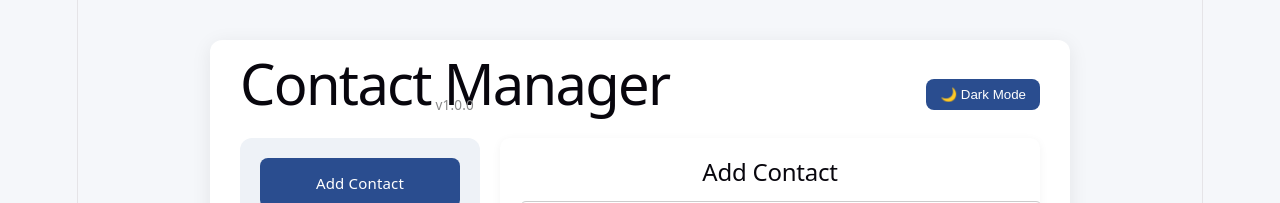
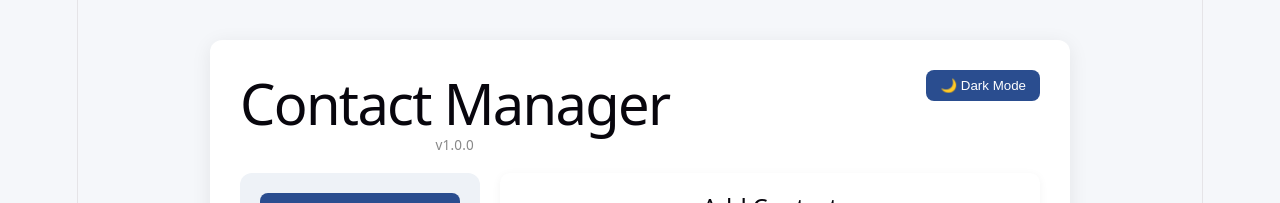
Before and after one commit to paulrdaniel1-beep/contact-manager-frontend, a React (Vite) app: page / in a window 1280 px wide. Shown: the top 203 px of the page. Built offline with nearby package versions, Linux system fonts and the light colour scheme; no server answers.

Commit message:
Added version number to header - left aligned

```diff
--- a/src/HeaderBar.jsx
+++ b/src/HeaderBar.jsx
@@ -4,17 +4,26 @@ function HeaderBar({ theme, toggleTheme }) {
   const version = packageJson.version;
 
   return (
-    <div className="header-bar">
+    <div
+      className="header-bar"
+      style={{
+        display: "flex",
+        justifyContent: "space-between",
+        alignItems: "flex-start"
+      }}
+    >
       <div style={{ display: "flex", flexDirection: "column" }}>
-        <h1 style={{ margin: 0 }}>Contact Manager</h1>
-        <p style={{
-          fontSize: "0.75rem",
-          color: "#888",
-          margin: 0,
-          marginTop: "-4px"
-        }}>
+        <h1 style={{ margin: 0, lineHeight: "1.2" }}>Contact Manager</h1>
+        <span
+          style={{
+            fontSize: "0.75rem",
+            color: "#888",
+            marginTop: "2px",
+            lineHeight: "1"
+          }}
+        >
           v{version}
-        </p>
+        </span>
       </div>
 
       <button onClick={toggleTheme} className="theme-toggle">
```
